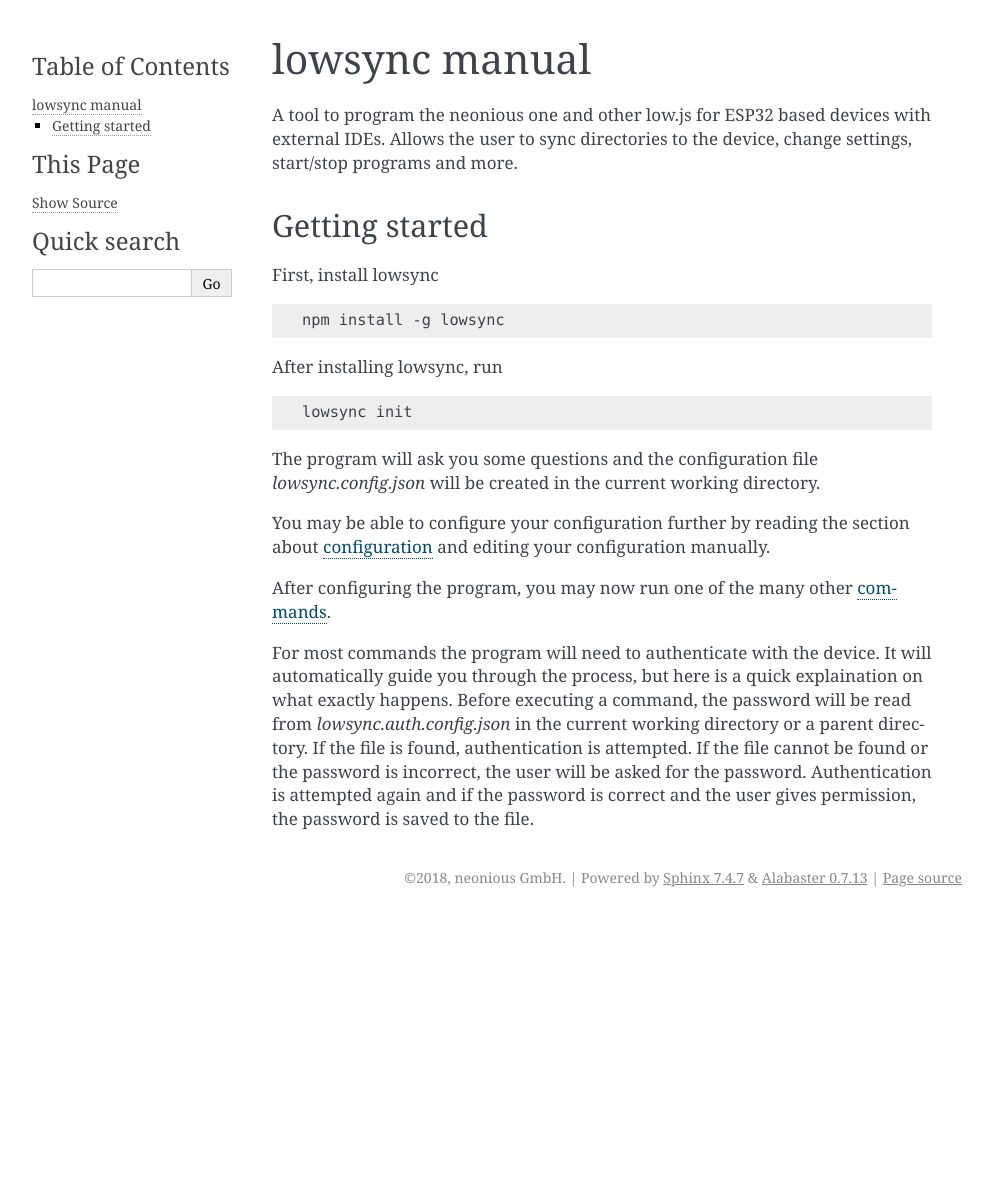
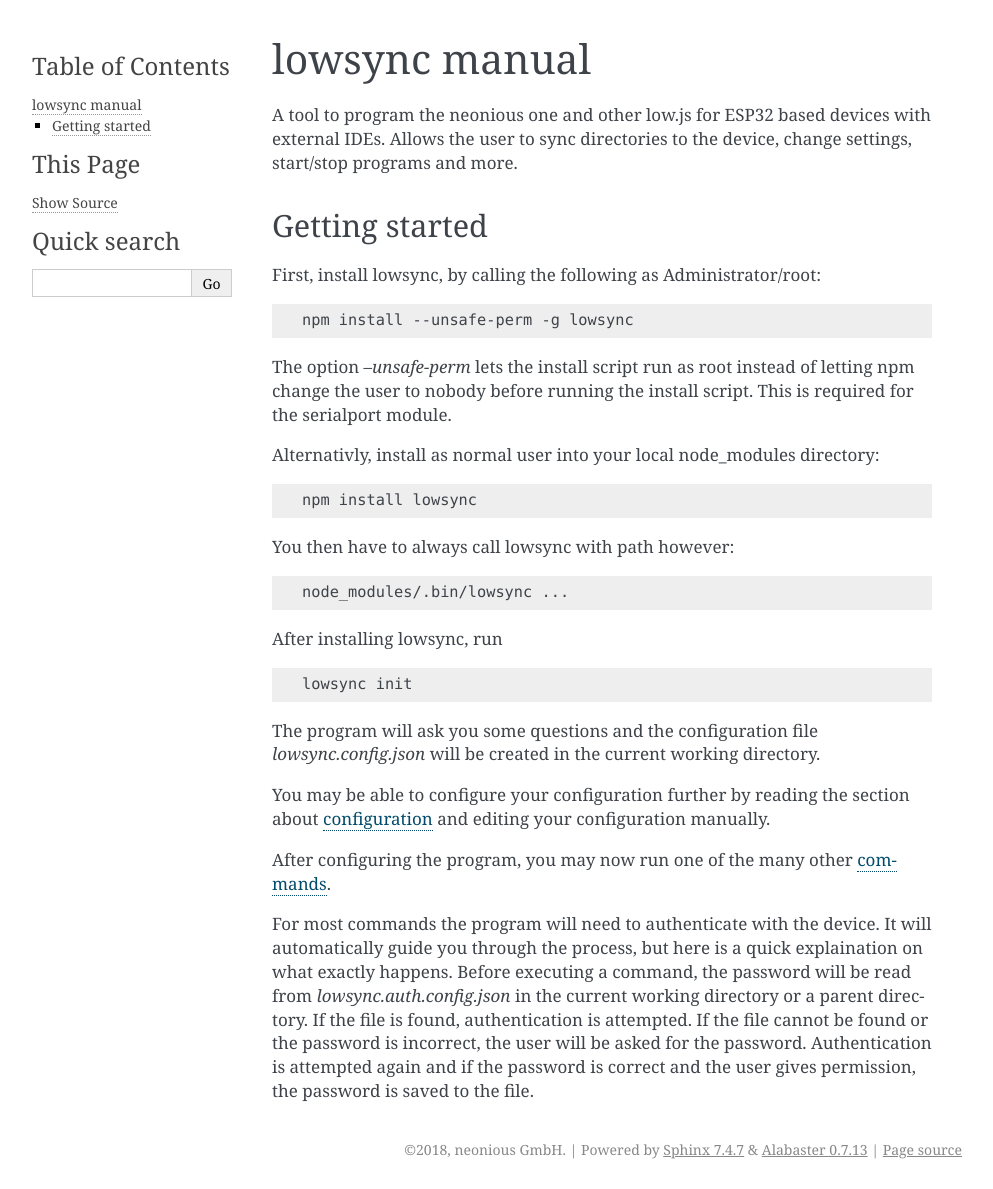
Before and after one commit to neonious/lowsync, a Sphinx documentation site: the page built from doc/index.rst, in a window 1280 px wide. Shown: the whole page, without its empty margins (148-1141 px from the left). Built offline with Sphinx 7.4.7, drawn with Linux system fonts in a browser that asks for light colours; before the commit the page ends 917 px from its top, so only the background shows below that.

Commit message:
fixed #1 fixed #3 updated docs and README.md to be more specific about install exclude definitly works now, make sure to enter absolute microcontroller path (not file.txt, but rather /file.txt) files/folders with . prefix are never synced

```diff
--- a/doc/index.rst
+++ b/doc/index.rst
@@ -12,11 +12,25 @@
 Getting started
 ==================
 
-First, install lowsync
+First, install lowsync, by calling the following as Administrator/root:
 
 .. code-block:: bash
 
-    npm install -g lowsync
+    npm install --unsafe-perm -g lowsync
+
+The option `--unsafe-perm` lets the install script run as root instead of letting npm change the user to nobody before running the install script. This is required for the serialport module.
+
+Alternativly, install as normal user into your local node_modules directory:
+
+.. code-block:: bash
+
+	npm install lowsync
+
+You then have to always call lowsync with path however:
+
+.. code-block:: bash
+
+	node_modules/.bin/lowsync ...
 
 After installing lowsync, run
 
```
Also changed, not shown: README.md (+17 -1 lines), 2 other files.
